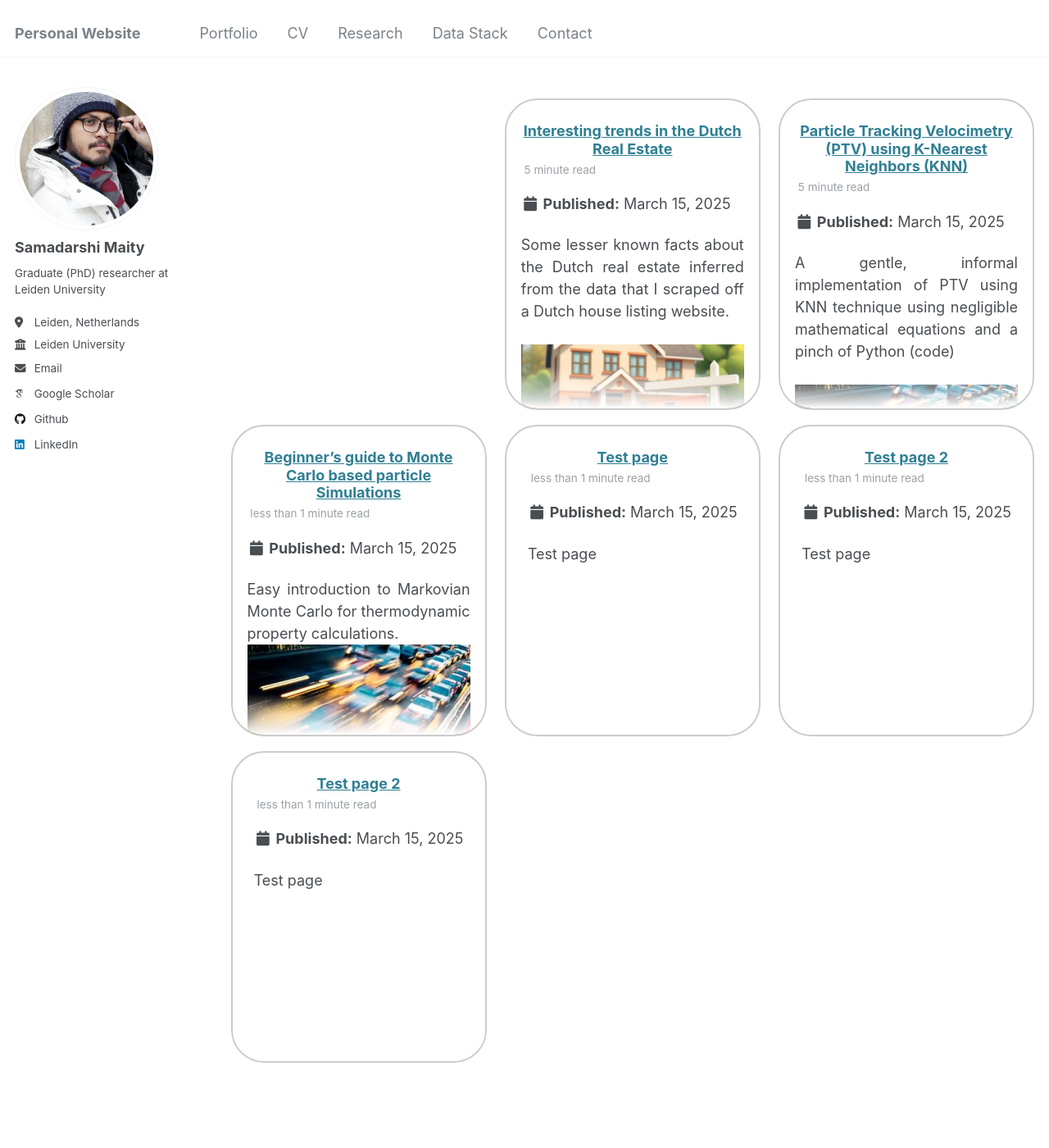
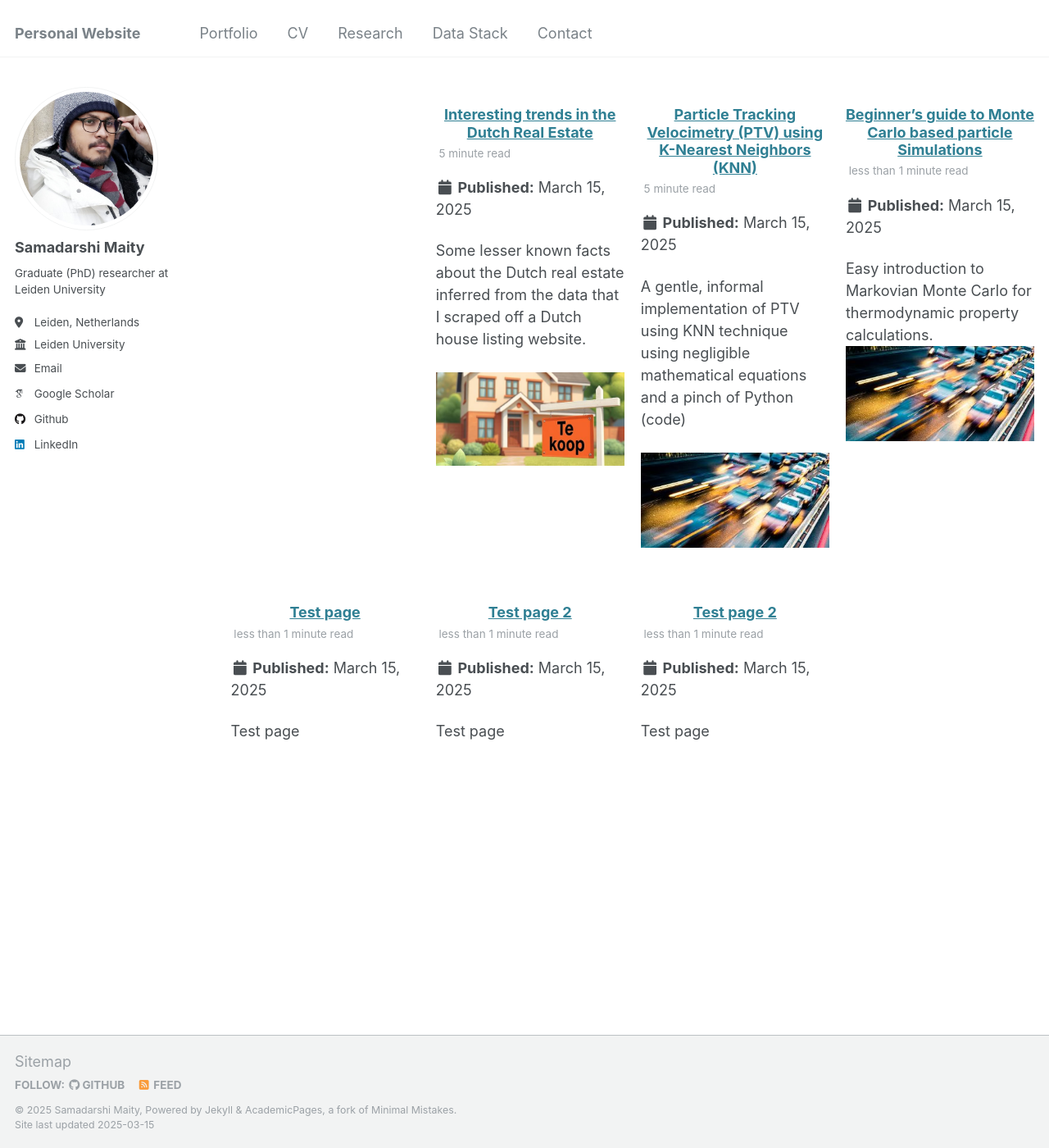
Before and after one commit to Samadarshi-Maity/Samadarshi-Maity.github.io, a Jekyll site: the page built from _pages/portfolio.html, in a window 1280 px wide and 1400 px high. Shown: the whole window at 82% size. Built offline with Jekyll 4.4.1, drawn with Linux system fonts in a browser that asks for light colours; some web fonts are replaced.

Commit message:
Update _archive.scss

```diff
--- a/_sass/_archive.scss
+++ b/_sass/_archive.scss
@@ -114,33 +114,7 @@
    ========================================================================== */
 
 .grid__item {
-  display: flex;
-  flex-direction: column;
-  align-items: center; /* Center elements inside each grid item */
-  text-align: justify;
-  margin-bottom: 1em;
-
-  gap: 1em; /* Space between grid items */
-  border: 2px solid #ccc; /* Adjust border thickness and color */
-  border-radius: 40px; /* Adjust the roundness of the corners */
-  padding: 1em; /* Add some padding inside the border */
-  height: 380px; /* Fixed height */
-  position: relative; /* Needed for transition */
-  overflow: hidden; /* Prevent content from overflowing */
-
-  /* Fading effect using pseudo-element */
-  &::after {
-    content: "";
-    position: absolute;
-    bottom: 0;
-    left: 0;
-    width: 100%;
-    height: 50px; /* Adjust the fading area */
-    background: linear-gradient(to bottom, rgba(255, 255, 255, 0) 0%, rgba(255, 255, 255, 1) 100%);
-    pointer-events: none; /* Allows interaction with content */
-  }
-  transition: all 0.1s ease-in-out; /* Smooth transition for hover effect */
-
+  margin-bottom: 2em;
 
   .page__meta {
     margin: 0 0 4px;
@@ -149,20 +123,10 @@
   .archive__item-title {
     margin-top: 0.5em;
     font-size: $type-size-5;
-
   }
 
   .archive__item-excerpt {
-    text-align: center;
-  }
-
-   /* Expand on hover to show full content */
-  &:hover {
-    height: auto;
-    max-height: fit-content;
-    mask-image: none;
-    -webkit-mask-image: none;
-    box-shadow: 0px 4px 10px rgba(0, 0, 0, 0.2); /* Add a subtle shadow */
+    display: none;
   }
 
   @include breakpoint($small) {
@@ -173,22 +137,20 @@
   }
 
   @include breakpoint($medium) {
-    margin-left: 1em; /* reset before mixin does its thing*/
-    margin-right: 1em; /* reset before mixin does its thing*/
-    @include gallery(3 of 9);
+    margin-left: 0; /* reset before mixin does its thing*/
+    margin-right: 0; /* reset before mixin does its thing*/
+    @include gallery(2.5 of 10);
 
     .archive__item-teaser {
-      max-height:120px;
+      max-height: 120px;
     }
 
     .archive__item-excerpt {
       display: block;
       font-size: $type-size-6;
-      text-align: center;
     }
   }
 }
-
 /*
    Features
    ========================================================================== */
```
